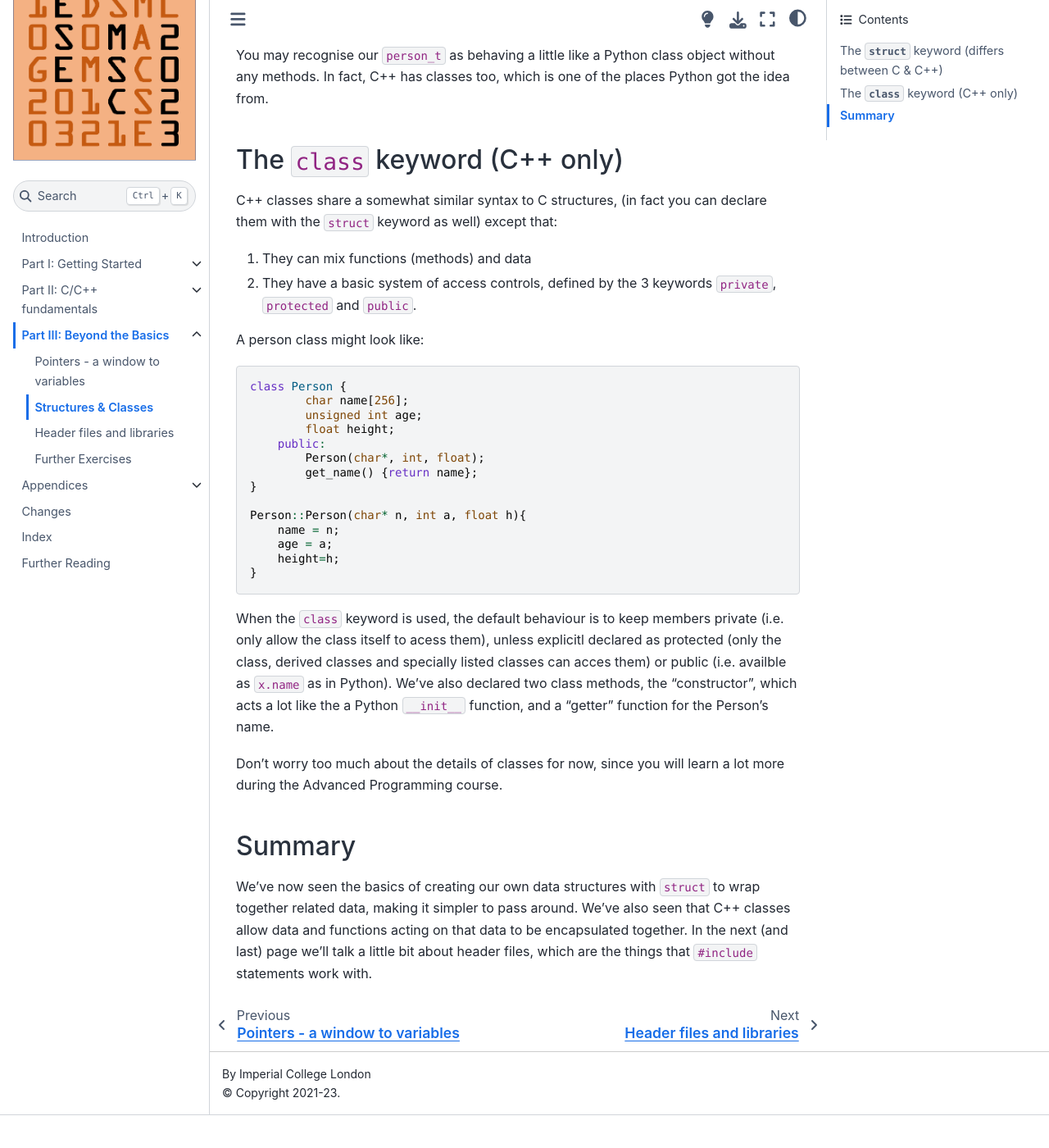
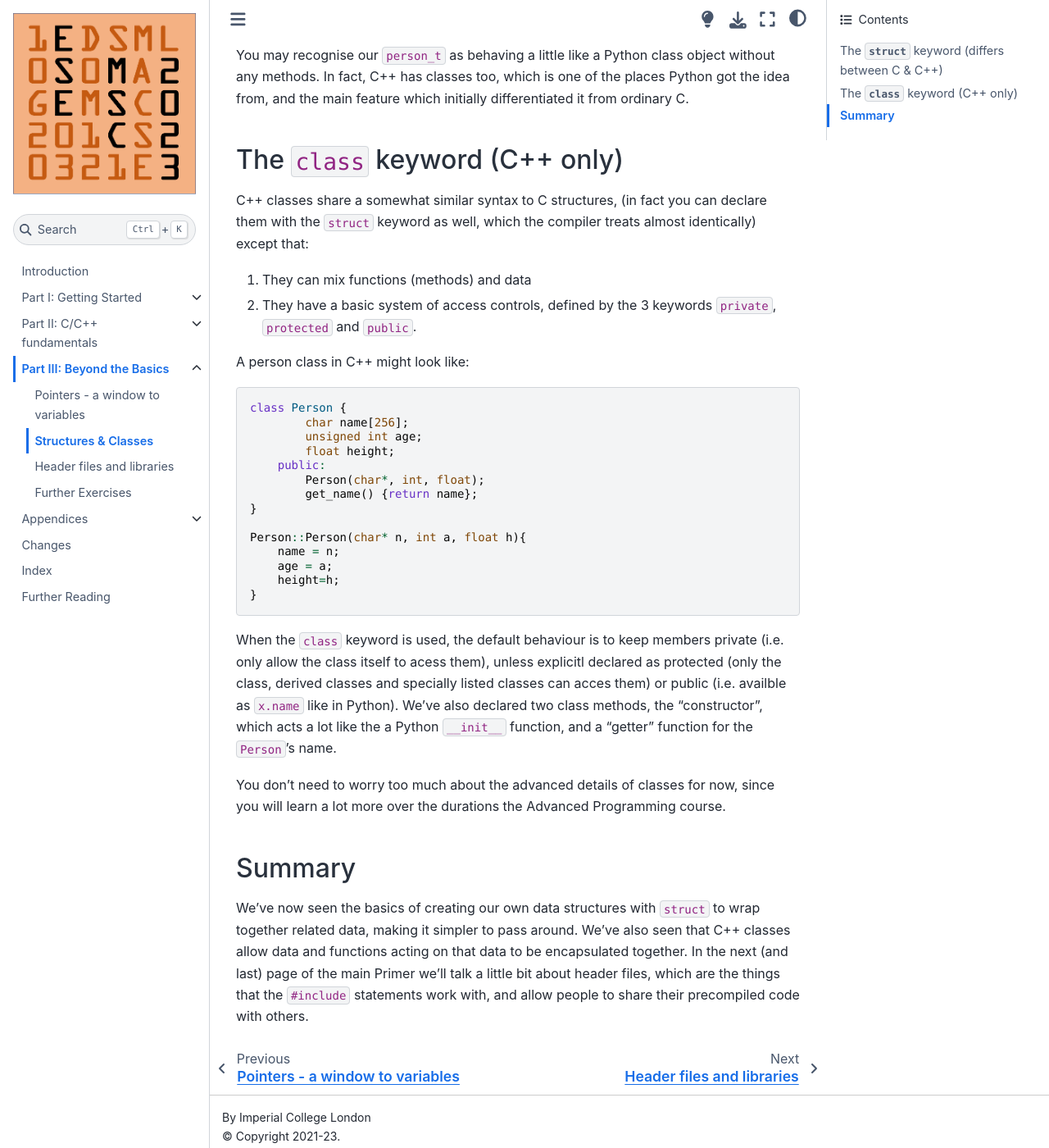
Before and after one commit to ese-msc/c-primer, a Jupyter Book: the page built from part_three/02_structs.md, in a window 1280 px wide and 1400 px high, scrolled down 1220 px. Shown: the whole window at 82% size. Built offline with Jupyter Book 1.0.4 settings and Sphinx 7.4.7 and the Sphinx Book theme 1.1.4, drawn with Linux system fonts in a browser that asks for light colours; before the commit the page ends 2580 px from its top, so only the background shows below that; some of the changed text lies outside the part shown.

````diff
--- a/_toc.yml
+++ b/_toc.yml
@@ -1,4 +1,5 @@
-file: intro
+format: jb-article
+root: intro
 sections:
 - file: part_one/intro
   sections:
@@ -25,6 +26,6 @@ sections:
   - file: appendices/keywords
   - file: appendices/c-preprocessor
 - file: changelog
-- title: "Index"
-  file: genindex
+- file: genindex
+  title: Index
 - file: further_reading
--- a/part_three/02_structs.md
+++ b/part_three/02_structs.md
@@ -15,10 +15,10 @@ struct person_t {
     float height;
 }
 ```
-and then use it in the ways we would a basic datatype, e.g. in a function definiton
+and then use it in most of the ways we would a basic datatype, e.g. in a function definiton
 
 ```c++
-#include <string.h> // for strcpy to copy strings
+#include <string.h> // for strcpy to copy strings into memory
 
 person_t initialize_person(char* name, int age, float heigh){
     person_t person;
@@ -35,11 +35,11 @@ int compare_height(person_t &person1, person_t &person2){
     with multiple return statements. This could also
     use a variable */
     if (person1.height > person2.height){
-        return 1;
+        return 1; // person 1 is taller
     } else if (person1.height == person2.height) {
-        return 0;
+        return 0; // heights are equal
     } else {
-        return -1;
+        return -1; // person 1 is taller
     }
 }
 
@@ -56,20 +56,20 @@ typedef struct {
     float height;
 } person_t;
 ```
-otherwise, we will need to use `struct person_t` all the time.
+otherwise, we would need to use `struct person_t` all the time instead of just `person_t`.
 
-You may recognise our `person_t` as behaving a little like a Python class object without any methods. In fact, C++ has classes too, which is one of the places Python got the idea from.
+You may recognise our `person_t` as behaving a little like a Python class object without any methods. In fact, C++ has classes too, which is one of the places Python got the idea from, and the main feature which initially differentiated it from ordinary C.
 
 ### The `class` keyword (C++ only)
 
 ```{index} classes
 ```
 
-C++ classes share a somewhat similar syntax to C structures, (in fact you can declare them with the `struct` keyword as well) except that:
+C++ classes share a somewhat similar syntax to C structures, (in fact you can declare them with the `struct` keyword as well, which the compiler treats almost identically) except that:
 1. They can mix functions (methods) and data
 2. They have a basic system of access controls, defined by the 3 keywords `private`, `protected` and `public`.
 
-A person class might look like:
+A person class in C++ might look like:
 ``` c++
 class Person {
         char name[256];
@@ -87,10 +87,10 @@ Person::Person(char* n, int a, float h){
 }
 ```
 
-When the `class` keyword is used, the default behaviour is to keep members private (i.e. only allow the class itself to acess them), unless explicitl declared as protected (only the class, derived classes and specially listed classes can acces them) or public (i.e. availble as `x.name` as in Python). We've also declared two class methods, the "constructor", which acts a lot like the a Python `__init__` function, and a "getter" function for the Person's name.
+When the `class` keyword is used, the default behaviour is to keep members private (i.e. only allow the class itself to acess them), unless explicitl declared as protected (only the class, derived classes and specially listed classes can acces them) or public (i.e. availble as `x.name` like in Python). We've also declared two class methods, the "constructor", which acts a lot like the a Python `__init__` function, and a "getter" function for the `Person`'s name.
 
-Don't worry too much about the details of classes for now, since you will learn a lot more during the Advanced Programming course.
+You don't need to worry too much about the advanced details of classes for now, since you will learn a lot more over the durations the Advanced Programming course.
 
 ## Summary
 
-We've now seen the basics of creating our own data structures with `struct` to wrap together related data, making it simpler to pass around. We've also seen that C++ classes allow data and functions acting on that data to be encapsulated together. In the next (and last) page we'll talk a little bit about header files, which are the things that `#include` statements work with.
+We've now seen the basics of creating our own data structures with `struct` to wrap together related data, making it simpler to pass around. We've also seen that C++ classes allow data and functions acting on that data to be encapsulated together. In the next (and last) page of the main Primer we'll talk a little bit about header files, which are the things that the `#include` statements work with, and allow people to share their precompiled code with others.
````
Also changed, not shown: intro.md (+6 -6 lines), part_one/03_simple_math.md (+1 -1 lines), part_one/intro.md (+5 -3 lines), part_three/01_pointers.md (+4 -4 lines), requirements.txt (+83 -129 lines), 1 other file.
